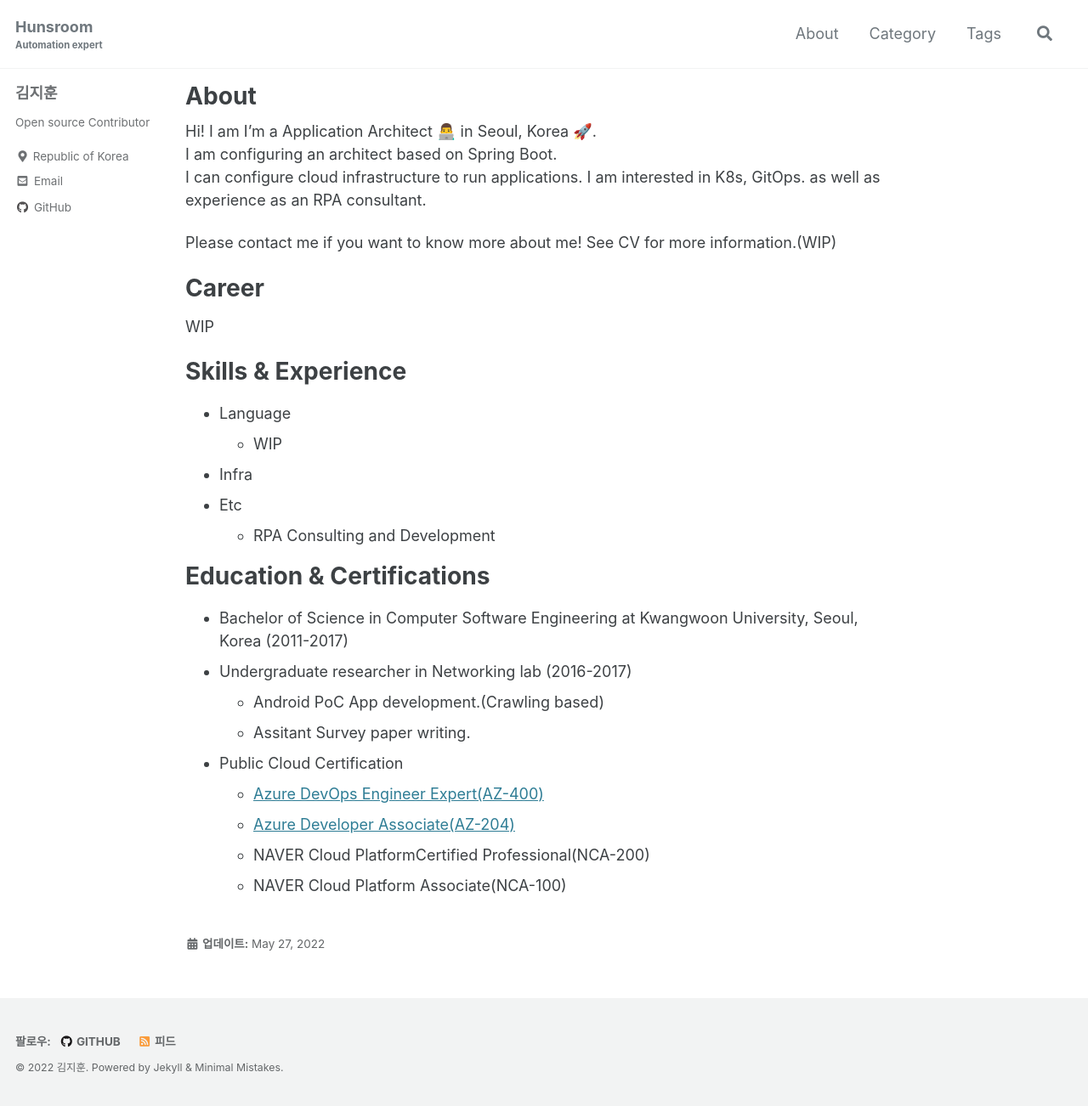
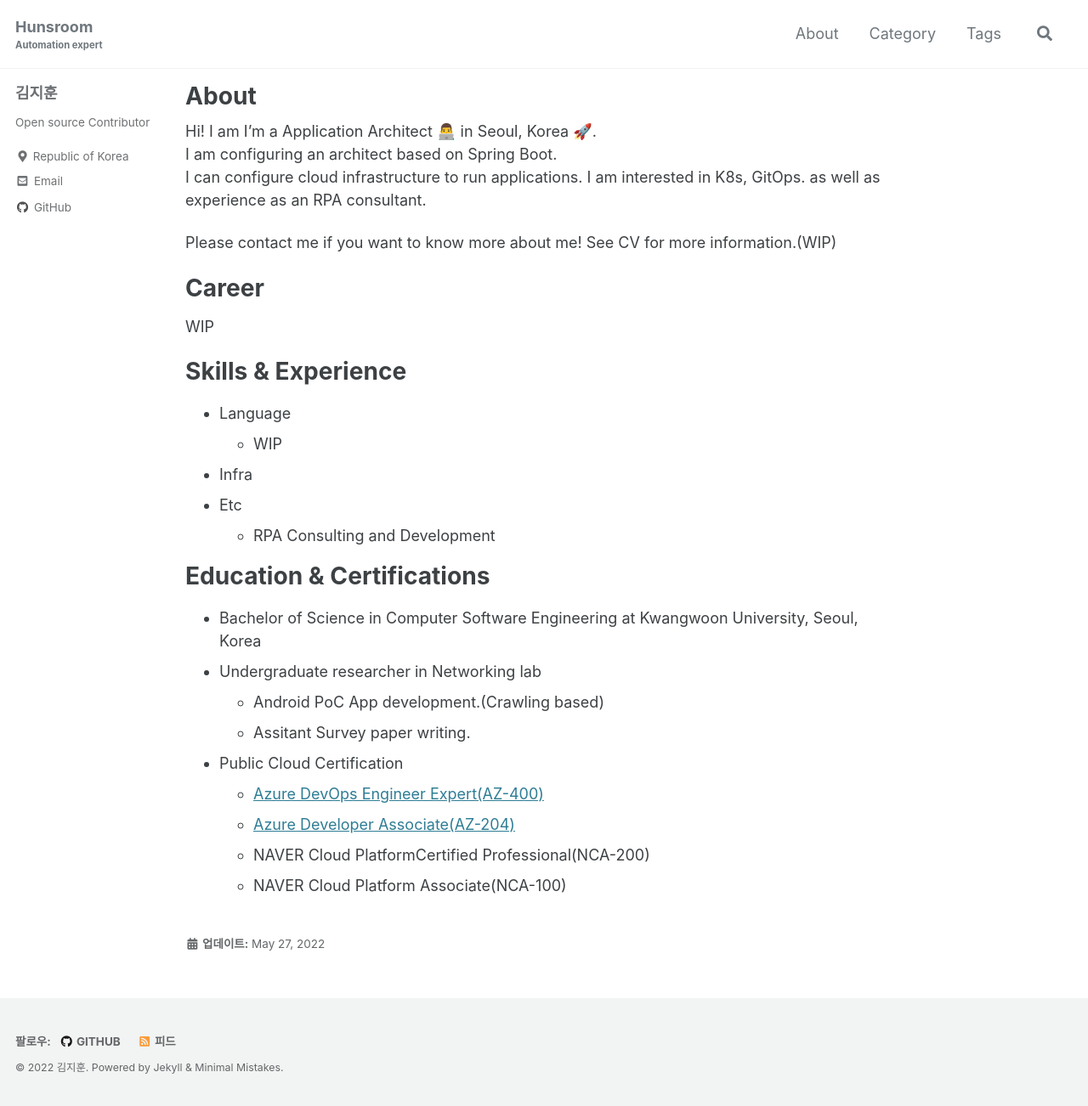
Before and after one commit to shblue21/shblue21.github.io, a Jekyll site: the page built from _pages/about.md, in a window 1280 px wide. Shown: the whole page at 85% size. Built offline with Jekyll 4.4.1, drawn with Linux system fonts in a browser that asks for light colours; cached includes are drawn as plain includes.

Commit message:
about 페이지 연도 삭제

```diff
--- a/_pages/about.md
+++ b/_pages/about.md
@@ -25,8 +25,8 @@
   - RPA Consulting and Development
 
 # Education & Certifications
-- Bachelor of Science in Computer Software Engineering at Kwangwoon University, Seoul, Korea (2011-2017)
-- Undergraduate researcher in Networking lab (2016-2017)
+- Bachelor of Science in Computer Software Engineering at Kwangwoon University, Seoul, Korea
+- Undergraduate researcher in Networking lab
   - Android PoC App development.(Crawling based)
   - Assitant Survey paper writing.
 - Public Cloud Certification
```
